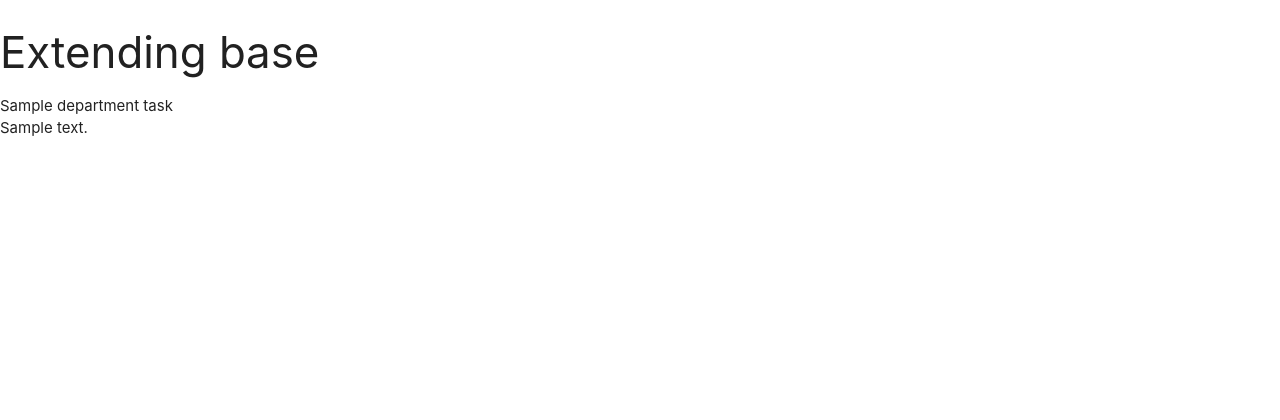
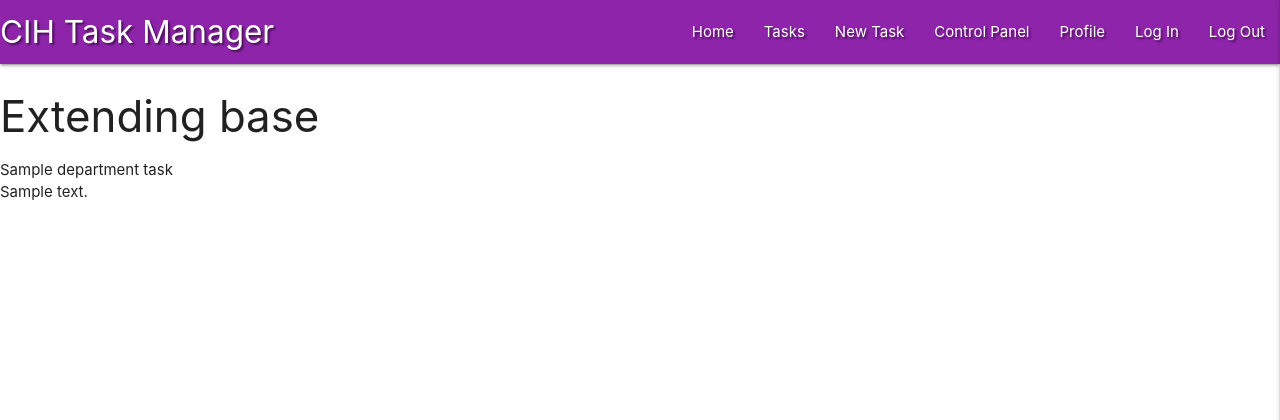
Before and after one commit to nsum/ms3-hotel-task-manager, a Flask app: page / in a window 1280 px wide. Shown: the top 420 px of the page. Run offline with Flask 2, Linux system fonts and the light colour scheme; a database or web service that is not in the repository returns one stand-in record (values such as "Sample title"); some libraries are stand-ins or nearby versions.

Commit message:
Add materialize navbar and sidebar

```diff
--- a/static/css/style.css
+++ b/static/css/style.css
@@ -0,0 +1,5 @@
+
+
+.text-shadow {
+    text-shadow: 2px 2px 2px rgba(0, 0, 0, 0.5);
+}
--- a/static/js/script.js
+++ b/static/js/script.js
@@ -0,0 +1,4 @@
+// Initialize mobile side nav
+$(document).ready(function(){
+    $('.sidenav').sidenav({edge: "right"});
+  });
--- a/templates/base.html
+++ b/templates/base.html
@@ -16,6 +16,36 @@
     <title>MS3 Hotel Task Manager</title>
 </head>
 <body>
+    <header>
+        <nav class="nav-extended text-shadow purple darken-1">
+            <!-- top navbar -->
+            <div class="nav-wrapper">
+                <a href="#!" class="brand-logo">CIH Task Manager</a>
+                <a href="#" data-target="mobile-demo" class="sidenav-trigger right"><i class="fas fa-bars"></i></a>
+                <ul class="right hide-on-med-and-down">
+                    <li><a href="{{ url_for('home') }}">Home</a></li>
+                    <li><a href="#">Tasks</a></li>
+                    <li><a href="#">New Task</a></li>
+                    <li><a href="#">Control Panel</a></li>
+                    <li><a href="#">Profile</a></li>
+                    <li><a href="#">Log In</a></li>
+                    <li><a href="#">Log Out</a></li>
+                </ul>
+            </div>
+        </nav>
+
+        <!-- mobile navbar -->
+        <ul class="sidenav" id="mobile-demo">
+            <li><h5 class="center-align purple-text text-darken-1">Task Manager</h5></li>
+            <li><a href="{{ url_for('home') }}">Home</a></li>
+            <li><a href="#">Tasks</a></li>
+            <li><a href="#">New Task</a></li>
+            <li><a href="#">Control Panel</a></li>
+            <li><a href="#">Profile</a></li>
+            <li><a href="#">Log In</a></li>
+            <li><a href="#">Log Out</a></li>
+        </ul>
+    </header>
 
     {% block content %}
     {% endblock %}
```
